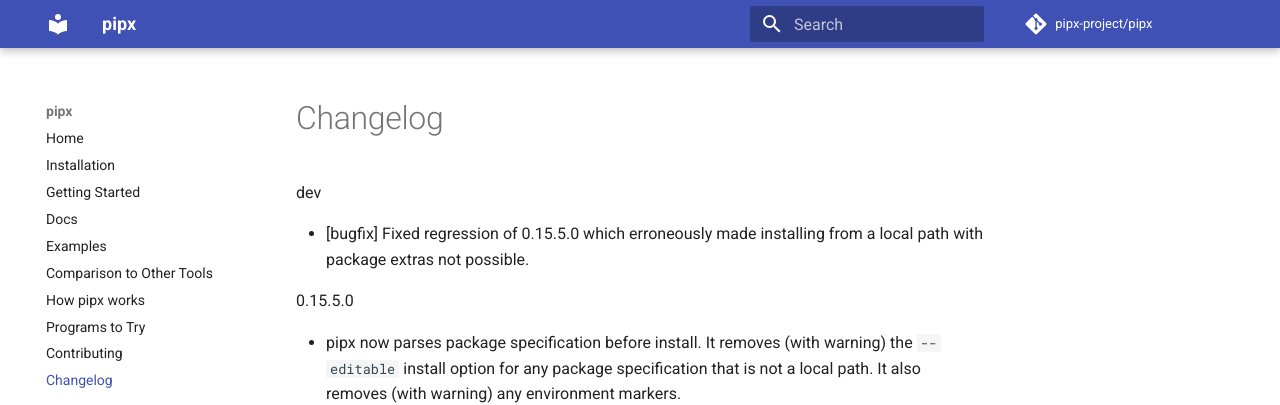
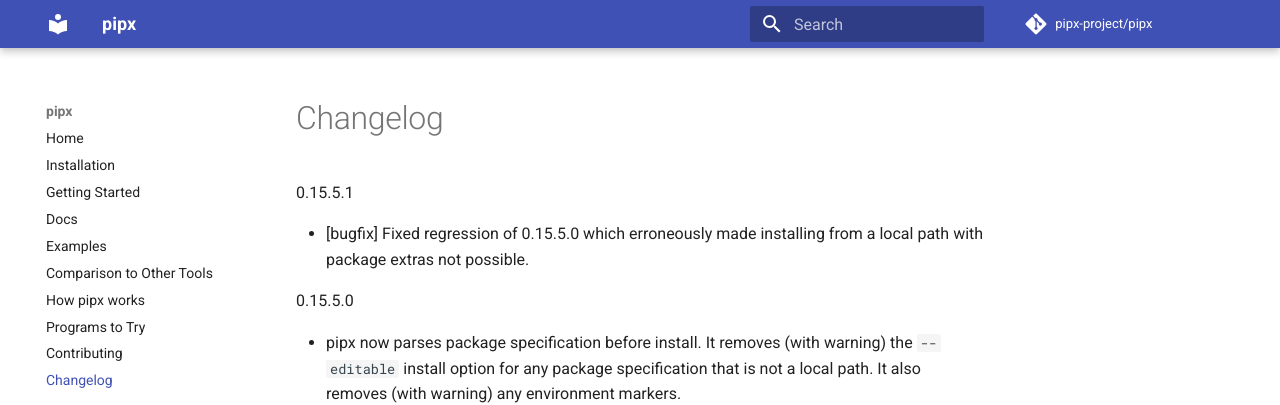
Before and after one commit to pypa/pipx, an MkDocs documentation site: the page built from docs/changelog.md, in a window 1280 px wide and 900 px high. Shown: the top 405 px of the window. Built offline with MkDocs 1.6.1 and Material for MkDocs 9.7.7, drawn with Linux system fonts in a browser that asks for light colours; comment, search, counter and statistics services are not loaded.

Commit message:
Update versions to 0.15.5.1.

```diff
--- a/docs/changelog.md
+++ b/docs/changelog.md
@@ -1,4 +1,4 @@
-dev
+0.15.5.1
 
 - [bugfix] Fixed regression of 0.15.5.0 which erroneously made installing from a local path with package extras not possible.
 
--- a/src/pipx/version.py
+++ b/src/pipx/version.py
@@ -1,2 +1,2 @@
-__version_info__ = (0, 15, 5, 0, "dev")
+__version_info__ = (0, 15, 5, 1)
 __version__ = ".".join(str(i) for i in __version_info__)
```
